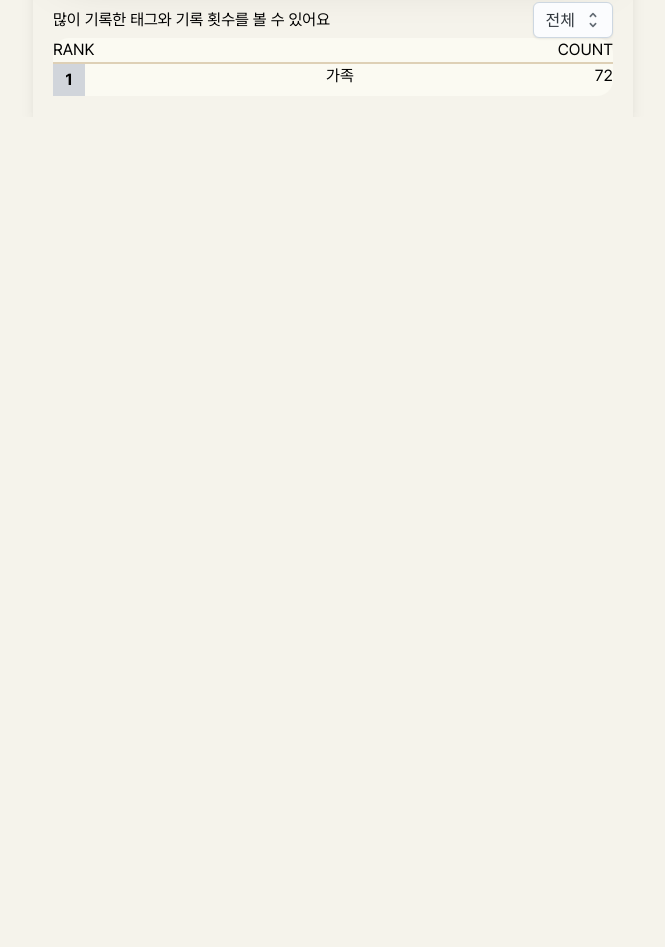
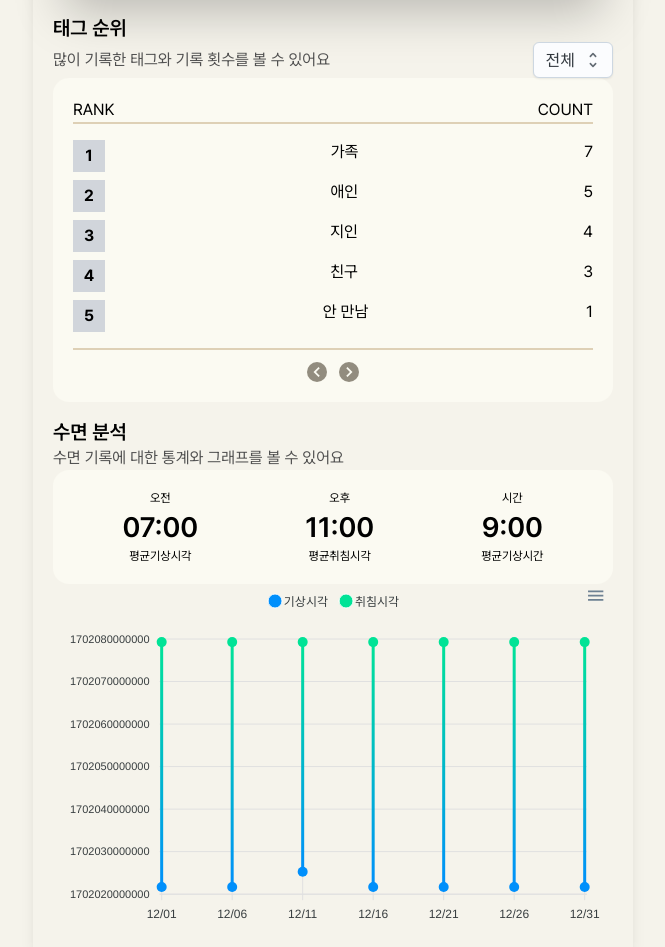
Before and after one commit to tedhun21/dearme, a Next.js app: page /analysis in a window 1280 px wide. Shown: the part 683-1630 px from the top of the page, without its empty margins (307-972 px from the left). Before the commit the page ends 800 px from the top, so only its background shows below. Built offline with nearby package versions, Linux system fonts and the light colour scheme.

Commit message:
Feat: 수면분석 레이아웃 (#27)

```diff
--- a/app/analysis/page.tsx
+++ b/app/analysis/page.tsx
@@ -7,15 +7,22 @@ import dayjs, { Dayjs } from "dayjs";
 import { AdapterDayjs } from "@mui/x-date-pickers/AdapterDayjs";
 import { DatePicker, LocalizationProvider } from "@mui/x-date-pickers";
 import { Option, Select } from "@mui/joy";
-import Chart from "react-apexcharts";
 
-// const Chart = dynamic(() => import("react-apexcharts"), { ssr: false });
+const Chart = dynamic(() => import("react-apexcharts"), { ssr: false });
 
 import Header from "../ui/header";
+import LeftButton from "@/public/analysis/LeftButton";
+import RightButton from "@/public/analysis/RightButton";
 
-const tagData = [{ id: 4, body: "가족", count: 7 }];
+const tagData = [
+  { id: 4, type: "tag", body: "가족", count: 7 },
+  { id: 2, type: "people", body: "애인", count: 5 },
+  { id: 1, body: "지인", count: 4 },
+  { id: 3, body: "친구", count: 3 },
+  { id: 5, body: "안 만남", count: 1 },
+];
 
-const chartData = {
+const chartFeelingData = {
   options: {
     chart: {
       type: "line",
@@ -41,17 +48,81 @@ const chartData = {
   ],
 };
 
+const chartSleepData = {
+  series: [
+    {
+      data: [
+        {
+          x: "12/01",
+          y: [new Date().setHours(7), new Date().setHours(23)],
+        },
+        { x: "12/06", y: [new Date().setHours(7.5), new Date().setHours(23)] },
+        { x: "12/11", y: [new Date().setHours(8), new Date().setHours(23)] },
+        { x: "12/16", y: [new Date().setHours(7), new Date().setHours(23)] },
+        { x: "12/21", y: [new Date().setHours(7), new Date().setHours(23)] },
+        { x: "12/26", y: [new Date().setHours(7), new Date().setHours(23)] },
+        { x: "12/31", y: [new Date().setHours(7), new Date().setHours(23)] },
+      ],
+    },
+  ],
+  options: {
+    chart: { type: "rangeBar", zoom: { enabled: false } },
+    plotOptions: {
+      bar: {
+        isDumbbell: true,
+        columnWidth: 3,
+        dumbbellColors: [["#008FFB", "#00E396"]],
+      },
+    },
+    legend: {
+      show: true,
+      showForSingleSeries: true,
+      position: "top",
+      customLegendItems: ["기상시각", "취침시각"],
+    },
+    fill: {
+      type: "gradient",
+      gradient: {
+        type: "vertical",
+        gradientToColors: ["#00E396"],
+        inverseColors: true,
+        stops: [0, 100],
+      },
+    },
+    grid: {
+      xaxis: {
+        lines: {
+          show: true,
+        },
+      },
+      yaxis: {
+        lines: {
+          show: true,
+        },
+      },
+    },
+    xaxis: {
+      tickPlacement: "on",
+    },
+    yaxis: {
+      type: "datetime",
+      formatter: (value) => {
+        console.log(value);
+        return value;
+      },
+    },
+  },
+};
+
 export default function Analysis() {
   const [date, setDate] = useState<Dayjs | null>();
   const [tag, setTag] = useState("전체");
   const [isMonth, setIsMonth] = useState(false);
 
-  console.log(tag);
-
   return (
     <main className="flex min-h-screen justify-center">
       <div className="relative z-0 flex w-full min-w-[360px] max-w-[600px] flex-col bg-default-200 shadow-lg">
-        <div className="absolute -z-10 h-2/3 w-full rounded-b-[100px] bg-default-800"></div>
+        <div className="absolute -z-10 h-[600px] w-full rounded-b-[100px] bg-default-800"></div>
         <Header />
         <article className="flex flex-col gap-4 px-5">
           <section className="flex flex-col gap-4">
@@ -101,11 +172,13 @@ export default function Analysis() {
             </div>
           </section>
           <section className="flex flex-col items-center rounded-2xl bg-default-200 shadow-2xl">
-            <div>기분 분석</div>
+            <div className="pb-4 pt-6 font-bold text-default-900">
+              기분 분석
+            </div>
             <div className="w-full bg-default-100">
               <Chart
-                options={chartData.options}
-                series={chartData.series}
+                options={chartFeelingData.options}
+                series={chartFeelingData.series}
                 type="line"
                 width="100%"
                 height="auto"
@@ -119,34 +192,73 @@ export default function Analysis() {
           <section>
             <h1 className="text-xl font-semibold">태그 순위</h1>
             <div className="flex items-center justify-between">
-              <div>많이 기록한 태그와 기록 횟수를 볼 수 있어요</div>
+              <div className="text-default-700">
+                많이 기록한 태그와 기록 횟수를 볼 수 있어요
+              </div>
               <Select value={tag} onChange={(e, newValue) => setTag(newValue)}>
                 <Option value="전체">전체</Option>
                 <Option value="사람">사람</Option>
                 <Option value="감정">감정</Option>
               </Select>
             </div>
-            <div className="p-2] rounded-2xl bg-default-100">
-              <div className="flex justify-between border-b-2 border-default-400">
+            <div className="rounded-2xl bg-default-100 p-5">
+              <div className="mb-4 flex justify-between border-b-2 border-default-400">
                 <div>RANK</div>
                 <div>COUNT</div>
               </div>
-              <div className="flex justify-between">
+              <div className="flex flex-col gap-2">
+                {tagData.map((data, index) => (
+                  <div key={data.id} className="flex justify-between">
                     <div className="flex h-8 w-8 items-center justify-center bg-gray-300">
-                  <span className="font-bold">1</span>
+                      <span className="font-bold">{index + 1}</span>
                     </div>
-                <div>가족</div>
+                    <div>{data.body}</div>
                     <div className="flex">
-                  <div>7</div>
+                      <div>{data.count}</div>
                       <div className="flex">
                         <div></div>
-                    <div>2</div>
+                        <div></div>
                       </div>
                     </div>
                   </div>
+                ))}
+              </div>
+              <div className="mt-4 flex items-center justify-center gap-3 border-t-2 border-default-400 pt-3">
+                <LeftButton className="h-5 w-5 fill-current text-default-500 hover:text-default-700" />
+                <RightButton className="h-5 w-5 fill-current text-default-500 hover:text-default-700" />
+              </div>
             </div>
           </section>
-          <section></section>
+          <section>
+            <h1 className="text-xl font-semibold">수면 분석</h1>
+            <div className="text-default-700">
+              수면 기록에 대한 통계와 그래프를 볼 수 있어요
+            </div>
+            <div className="flex justify-around gap-2 rounded-2xl bg-default-100 p-5">
+              <div className="flex flex-col items-center">
+                <div className="text-xs">오전</div>
+                <div className="text-[28px] font-semibold">07:00</div>
+                <div className="text-xs">평균기상시각</div>
+              </div>
+              <div className="flex flex-col items-center">
+                <div className="text-xs">오후</div>
+                <div className="text-[28px] font-semibold">11:00</div>
+                <div className="text-xs">평균취침시각</div>
+              </div>
+              <div className="flex flex-col items-center">
+                <div className="text-xs">시간</div>
+                <div className="text-[28px] font-semibold">9:00</div>
+                <div className="text-xs">평균기상시간</div>
+              </div>
+            </div>
+            <Chart
+              options={chartSleepData.options}
+              series={chartSleepData.series}
+              type="rangeBar"
+              width="100%"
+              height="auto"
+            />
+          </section>
         </article>
       </div>
     </main>
--- /dev/null
+++ b/public/analysis/LeftButton.tsx
@@ -0,0 +1,22 @@
+type IconProps = {
+  className?: string;
+};
+
+export default function LeftButton({ className }: IconProps) {
+  return (
+    <svg
+      className={className}
+      viewBox="0 0 20 20"
+      fill="none"
+      xmlns="http://www.w3.org/2000/svg"
+    >
+      <circle cx="10" cy="10" r="10" transform="rotate(-180 10 10)" />
+      <path
+        fillRule="evenodd"
+        clipRule="evenodd"
+        d="M11.5 15L6.5 10L11.5 5L12.75 6.25L9 10L12.75 13.75L11.5 15Z"
+        fill="#FBFAF2"
+      />
+    </svg>
+  );
+}
--- /dev/null
+++ b/public/analysis/RightButton.tsx
@@ -0,0 +1,22 @@
+type IconProps = {
+  className?: string;
+};
+
+export default function RightButton({ className }: IconProps) {
+  return (
+    <svg
+      className={className}
+      viewBox="0 0 20 20"
+      fill="none"
+      xmlns="http://www.w3.org/2000/svg"
+    >
+      <circle cx="10" cy="10" r="10" />
+      <path
+        fillRule="evenodd"
+        clipRule="evenodd"
+        d="M8.5 5L13.5 10L8.5 15L7.25 13.75L11 10L7.25 6.25L8.5 5Z"
+        fill="#FBFAF2"
+      />
+    </svg>
+  );
+}
```
Lines whose indentation alone changed are shown as unchanged.
